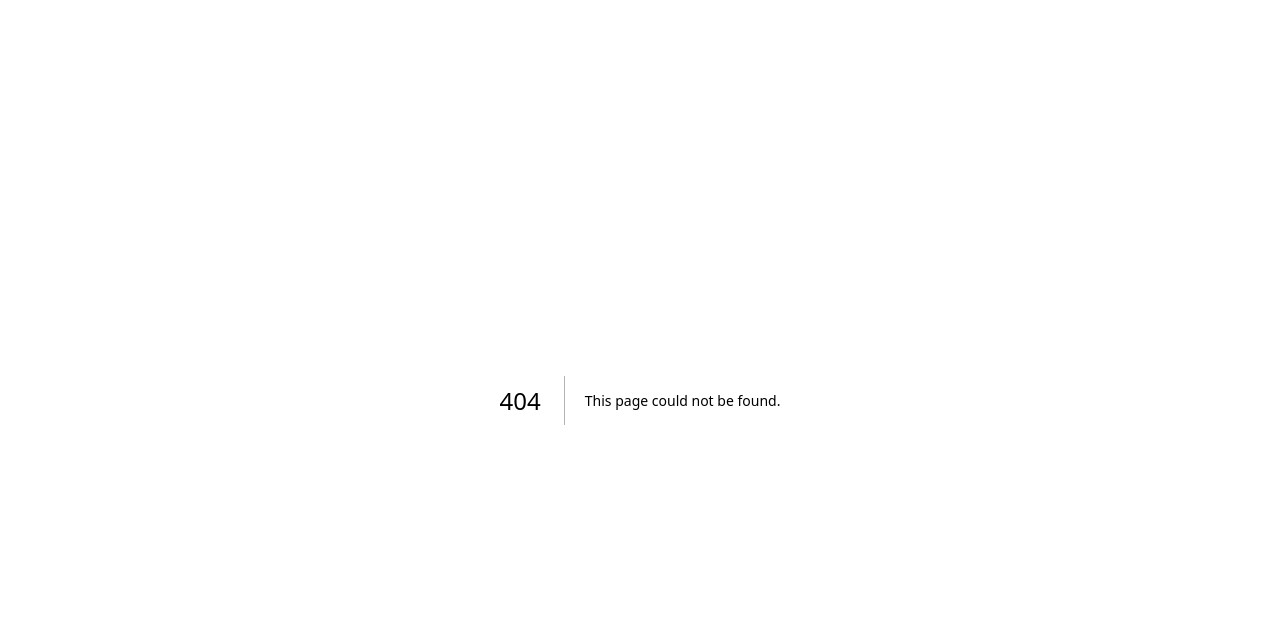
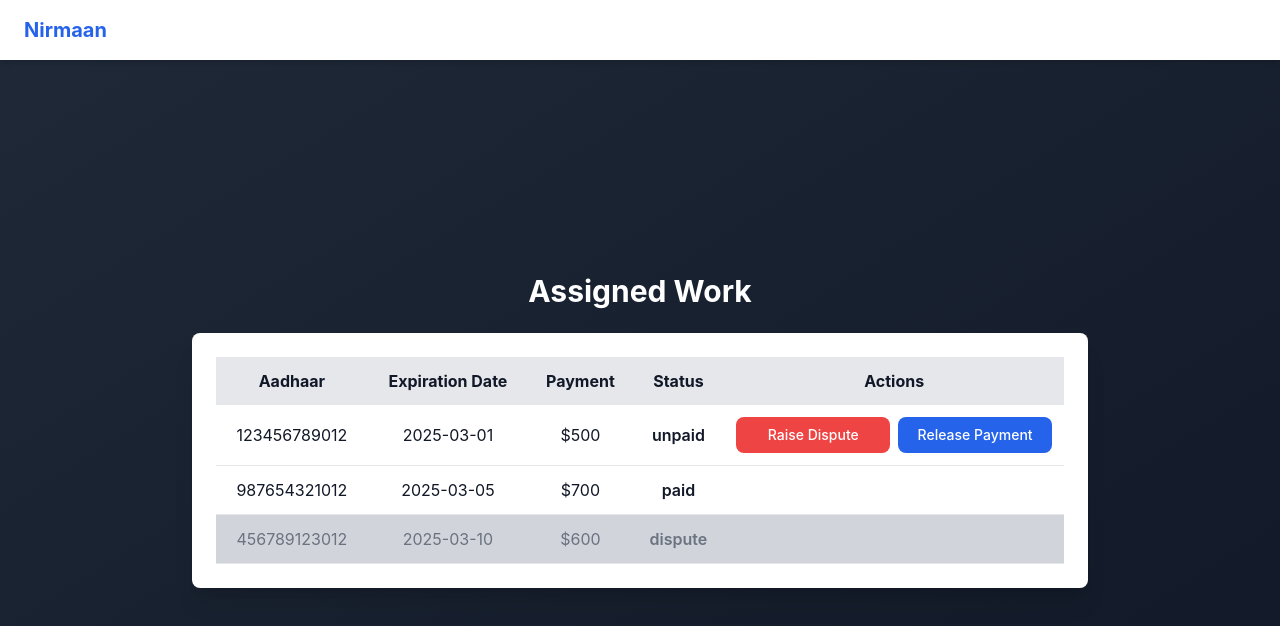
Before and after one commit to samarthchandrawat/nirmaan_v1, a Next.js app in the folder frontend/: page /assigned-work in a window 1280 px wide. Before the commit this address had no page. Shown: the top 626 px of the page. Built offline with nearby package versions, Linux system fonts and the light colour scheme; what @rainbow-me/rainbowkit, wagmi would draw is missing.

Commit message:
added assign-work and work-list pages for contractor

```diff
--- a/frontend/src/components/Navbar.tsx
+++ b/frontend/src/components/Navbar.tsx
@@ -47,6 +47,16 @@ const Navbar: React.FC = () => {
                 </a>
               </li>
               <li>
+                <a href="/assign-work" className="text-gray-700 hover:text-blue-600 font-medium">
+                  Assign Work
+                </a>
+              </li>
+              <li>
+                <a href="/assigned-work" className="text-gray-700 hover:text-blue-600 font-medium">
+                  Assigned Work
+                </a>
+              </li>
+              <li>
                 <a href="/pay-worker" className="text-gray-700 hover:text-blue-600 font-medium">
                   Pay Worker
                 </a>
--- /dev/null
+++ b/frontend/src/pages/assign-work.tsx
@@ -0,0 +1,105 @@
+import { useState } from "react";
+import Navbar from "../components/Navbar";
+import { Input } from "../components/ui/input";
+import { Button } from "../components/ui/button";
+
+const AssignWork: React.FC = () => {
+  const [aadhaar, setAadhaar] = useState<string>("");
+  const [days, setDays] = useState<number | "">("");
+  const [payment, setPayment] = useState<number | "">("");
+  const [message, setMessage] = useState<string | null>(null);
+
+  // Dummy function simulating saving to PostgreSQL
+  const saveAssignment = async (aadhaar: string, days: number, payment: number) => {
+    const assignment = {
+      assignment_id: Math.floor(Math.random() * 100000), // Random ID for now
+      contractor_id: "C12345", // Replace with actual contractor ID
+      aadhaar,
+      expiration_date: new Date(Date.now() + days * 24 * 60 * 60 * 1000).toISOString().split("T")[0], // Calculate expiration date
+      payment,
+      status: "unpaid",
+    };
+
+    console.log("Saving to PostgreSQL (dummy function):", assignment);
+
+    // Simulating an API call delay
+    return new Promise((resolve) => setTimeout(() => resolve({ success: true }), 1000));
+  };
+
+  const handleAssignWork = async () => {
+    if (aadhaar.length !== 12 || !/^\d{12}$/.test(aadhaar)) {
+      alert("Please enter a valid 12-digit Aadhaar number.");
+      return;
+    }
+    if (!days || days <= 0) {
+      alert("Please enter a valid number of days.");
+      return;
+    }
+    if (!payment || payment <= 0) {
+      alert("Please enter a valid payment amount.");
+      return;
+    }
+
+    const result = await saveAssignment(aadhaar, Number(days), Number(payment));
+
+    if (result.success) {
+      setMessage("Work assigned successfully!");
+      setAadhaar("");
+      setDays("");
+      setPayment("");
+    } else {
+      setMessage("Failed to assign work. Please try again.");
+    }
+  };
+
+  return (
+    <div className="h-screen bg-gradient-to-br from-blue-500 to-indigo-600 text-white flex flex-col">
+      <Navbar />
+
+      <div className="flex items-center justify-center flex-grow">
+        <div className="bg-white p-8 rounded-2xl shadow-2xl w-96 text-center border-t-4 border-indigo-500">
+          <h2 className="text-3xl font-bold text-gray-800 mb-6">Assign Work</h2>
+          <div className="space-y-4">
+            <Input
+              type="text"
+              placeholder="Enter Aadhaar Number"
+              value={aadhaar}
+              onChange={(e) => {
+                const value = e.target.value.replace(/\D/g, "").slice(0, 12);
+                setAadhaar(value);
+              }}
+              maxLength={12}
+              className="p-3 w-full border rounded-lg text-lg text-black"
+            />
+            <Input
+              type="number"
+              placeholder="Enter Number of Days"
+              value={days}
+              onChange={(e) => setDays(Number(e.target.value))}
+              className="p-3 w-full border rounded-lg text-lg text-black"
+            />
+            <Input
+              type="number"
+              placeholder="Enter Payment Amount"
+              value={payment}
+              onChange={(e) => setPayment(Number(e.target.value))}
+              className="p-3 w-full border rounded-lg text-lg text-black"
+            />
+            <Button
+              onClick={handleAssignWork}
+              className="w-full bg-indigo-500 text-white py-3 rounded-lg font-semibold hover:bg-indigo-600"
+            >
+              Assign Work
+            </Button>
+
+            {message && (
+              <p className="mt-4 text-lg text-green-600">{message}</p>
+            )}
+          </div>
+        </div>
+      </div>
+    </div>
+  );
+};
+
+export default AssignWork;
--- /dev/null
+++ b/frontend/src/pages/assigned-work.tsx
@@ -0,0 +1,104 @@
+import { useState, useEffect } from "react";
+import Navbar from "../components/Navbar";
+import { Button } from "../components/ui/button";
+
+interface Assignment {
+  assignment_id: number;
+  contractor_id: string;
+  aadhaar: string;
+  expiration_date: string;
+  payment: number;
+  status: "paid" | "unpaid" | "dispute";
+}
+
+const AssignedWork: React.FC = () => {
+  const [assignments, setAssignments] = useState<Assignment[]>([]);
+
+  // Dummy function to fetch assigned work (simulate PostgreSQL fetch)
+  const fetchAssignedWork = async () => {
+    // Simulated data
+    const dummyData: Assignment[] = [
+      { assignment_id: 1, contractor_id: "C123", aadhaar: "123456789012", expiration_date: "2025-03-01", payment: 500, status: "unpaid" },
+      { assignment_id: 2, contractor_id: "C124", aadhaar: "987654321012", expiration_date: "2025-03-05", payment: 700, status: "paid" },
+      { assignment_id: 3, contractor_id: "C125", aadhaar: "456789123012", expiration_date: "2025-03-10", payment: 600, status: "dispute" },
+    ];
+
+    // Simulate API delay
+    setTimeout(() => setAssignments(dummyData), 1000);
+  };
+
+  useEffect(() => {
+    fetchAssignedWork();
+  }, []);
+
+  // Dummy handlers
+  const handleRaiseDispute = (id: number) => {
+    console.log(`Raising dispute for assignment ID: ${id}`);
+    setAssignments(assignments.map(assignment =>
+      assignment.assignment_id === id ? { ...assignment, status: "dispute" } : assignment
+    ));
+  };
+
+  const handleReleasePayment = (id: number) => {
+    console.log(`Releasing payment for assignment ID: ${id}`);
+    setAssignments(assignments.map(assignment =>
+      assignment.assignment_id === id ? { ...assignment, status: "paid" } : assignment
+    ));
+  };
+
+  return (
+    <div className="h-screen bg-gradient-to-br from-gray-800 to-gray-900 text-white flex flex-col">
+      <Navbar />
+
+      <div className="flex flex-col items-center justify-center flex-grow p-8">
+        <h2 className="text-3xl font-bold mb-6">Assigned Work</h2>
+        <div className="w-full max-w-4xl bg-white rounded-lg shadow-xl p-6">
+        <table className="w-full text-gray-900">
+        <thead>
+            <tr className="bg-gray-200">
+            <th className="p-3 text-center">Aadhaar</th>
+            <th className="p-3 text-center">Expiration Date</th>
+            <th className="p-3 text-center">Payment</th>
+            <th className="p-3 text-center">Status</th>
+            <th className="p-3 text-center">Actions</th>
+            </tr>
+        </thead>
+        <tbody>
+            {assignments.map((assignment) => (
+            <tr
+                key={assignment.assignment_id}
+                className={`border-b ${assignment.status === "dispute" ? "bg-gray-300 text-gray-500" : "bg-white"} h-12`}
+            >
+                <td className="p-3 text-center">{assignment.aadhaar}</td>
+                <td className="p-3 text-center">{assignment.expiration_date}</td>
+                <td className="p-3 text-center">${assignment.payment}</td>
+                <td className="p-3 text-center font-semibold">{assignment.status}</td>
+                <td className="p-3 text-center">
+                {assignment.status === "unpaid" && (
+                    <div className="flex space-x-2 justify-center">
+                    <Button
+                        className="bg-red-500 text-white px-4 py-2 rounded text-sm font-medium inline-block hover:bg-red-600"
+                        onClick={() => handleRaiseDispute(assignment.assignment_id)}
+                    >
+                        Raise Dispute
+                    </Button>
+                    <Button
+                        className="bg-green-500 text-white px-4 py-2 rounded text-sm font-medium inline-block hover:bg-green-600"
+                        onClick={() => handleReleasePayment(assignment.assignment_id)}
+                    >
+                        Release Payment
+                    </Button>
+                    </div>
+                )}
+                </td>
+            </tr>
+            ))}
+        </tbody>
+        </table>
+        </div>
+      </div>
+    </div>
+  );
+};
+
+export default AssignedWork;
```
